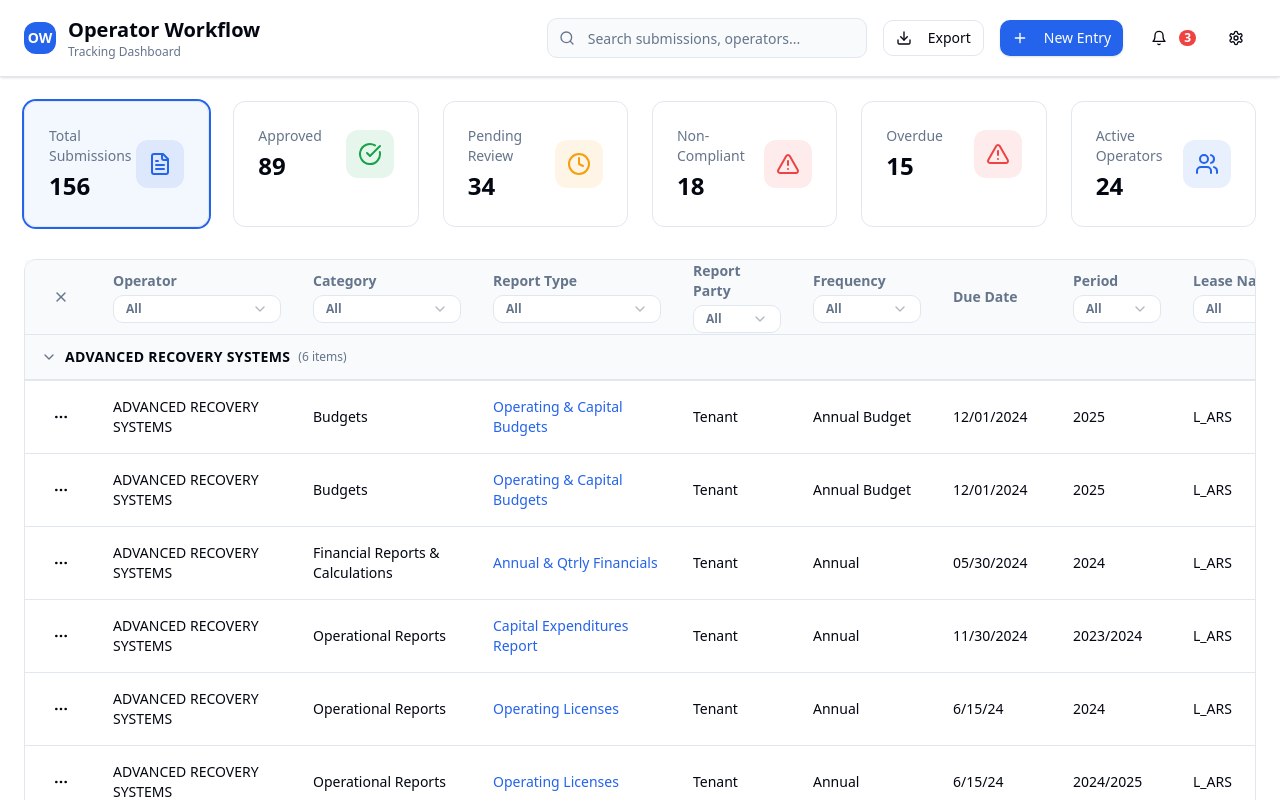
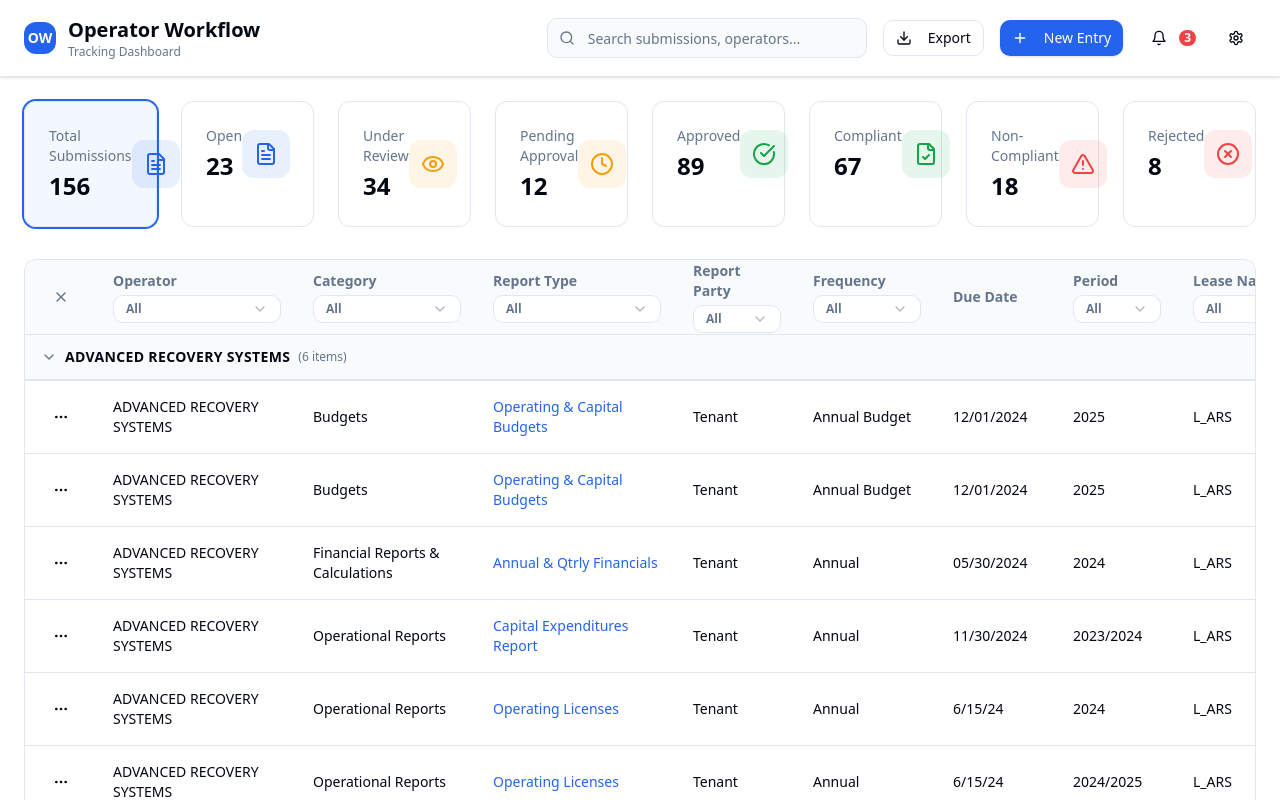
Before and after one commit to sipsoh/operator-admin-dashboard, a React (Vite) app: page / in a window 1280 px wide. Shown: the top 800 px of the page. Built offline with nearby package versions, Linux system fonts and the light colour scheme.

Commit message:
Update status buttons
Updated status buttons to reflect the new list of statuses: Open, Under Review, Pending Approval, Approved, Compliant, Non-Compliant, and Rejected. Removed the "Active Operators" button as it is no longer needed.

```diff
--- a/src/components/DashboardStats.tsx
+++ b/src/components/DashboardStats.tsx
@@ -1,5 +1,5 @@
 import { Card, CardContent } from "@/components/ui/card";
-import { Clock, CheckCircle, AlertTriangle, FileText, Users } from "lucide-react";
+import { Clock, CheckCircle, AlertTriangle, FileText, XCircle, Eye, Users, FileCheck } from "lucide-react";
 import { cn } from "@/lib/utils";
 
 interface StatCardProps {
@@ -60,6 +60,27 @@ export const DashboardStats = ({ activeFilter, onFilterChange }: DashboardStatsP
       filterType: "all"
     },
     {
+      title: "Open",
+      value: "23",
+      icon: <FileText className="h-6 w-6" />,
+      color: "primary" as const,
+      filterType: "open"
+    },
+    {
+      title: "Under Review",
+      value: "34",
+      icon: <Eye className="h-6 w-6" />,
+      color: "warning" as const,
+      filterType: "under-review"
+    },
+    {
+      title: "Pending Approval",
+      value: "12",
+      icon: <Clock className="h-6 w-6" />,
+      color: "warning" as const,
+      filterType: "pending-approval"
+    },
+    {
       title: "Approved",
       value: "89",
       icon: <CheckCircle className="h-6 w-6" />,
@@ -67,11 +88,11 @@ export const DashboardStats = ({ activeFilter, onFilterChange }: DashboardStatsP
       filterType: "approved"
     },
     {
-      title: "Pending Review",
-      value: "34",
-      icon: <Clock className="h-6 w-6" />,
-      color: "warning" as const,
-      filterType: "pending"
+      title: "Compliant",
+      value: "67",
+      icon: <FileCheck className="h-6 w-6" />,
+      color: "success" as const,
+      filterType: "compliant"
     },
     {
       title: "Non-Compliant",
@@ -81,23 +102,16 @@ export const DashboardStats = ({ activeFilter, onFilterChange }: DashboardStatsP
       filterType: "non-compliant"
     },
     {
-      title: "Overdue",
-      value: "15",
-      icon: <AlertTriangle className="h-6 w-6" />,
+      title: "Rejected",
+      value: "8",
+      icon: <XCircle className="h-6 w-6" />,
       color: "danger" as const,
-      filterType: "overdue"
-    },
-    {
-      title: "Active Operators",
-      value: "24",
-      icon: <Users className="h-6 w-6" />,
-      color: "primary" as const,
-      filterType: "operators"
+      filterType: "rejected"
     }
   ];
 
   return (
-    <div className="grid grid-cols-1 md:grid-cols-2 lg:grid-cols-6 gap-6 mb-8">
+    <div className="grid grid-cols-1 md:grid-cols-2 lg:grid-cols-4 xl:grid-cols-8 gap-6 mb-8">
       {stats.map((stat) => (
         <StatCard
           key={stat.filterType}
```
